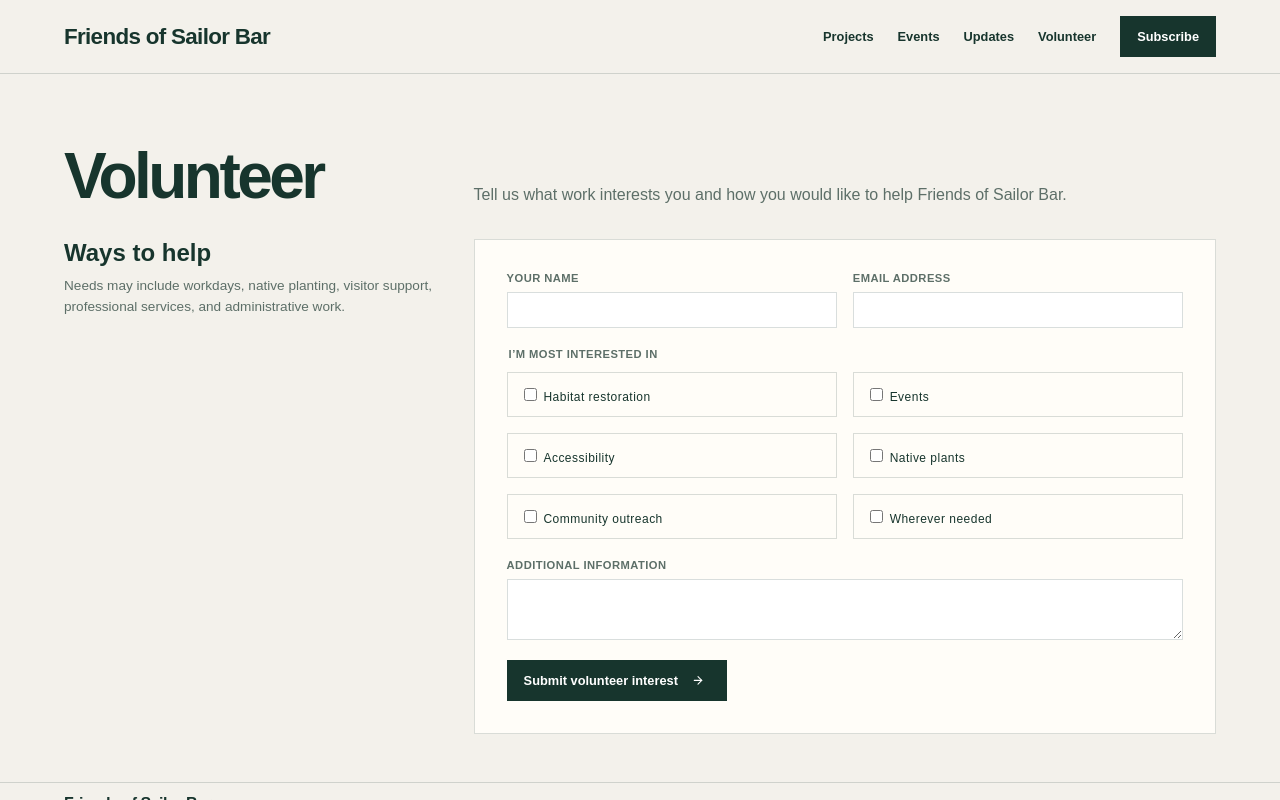
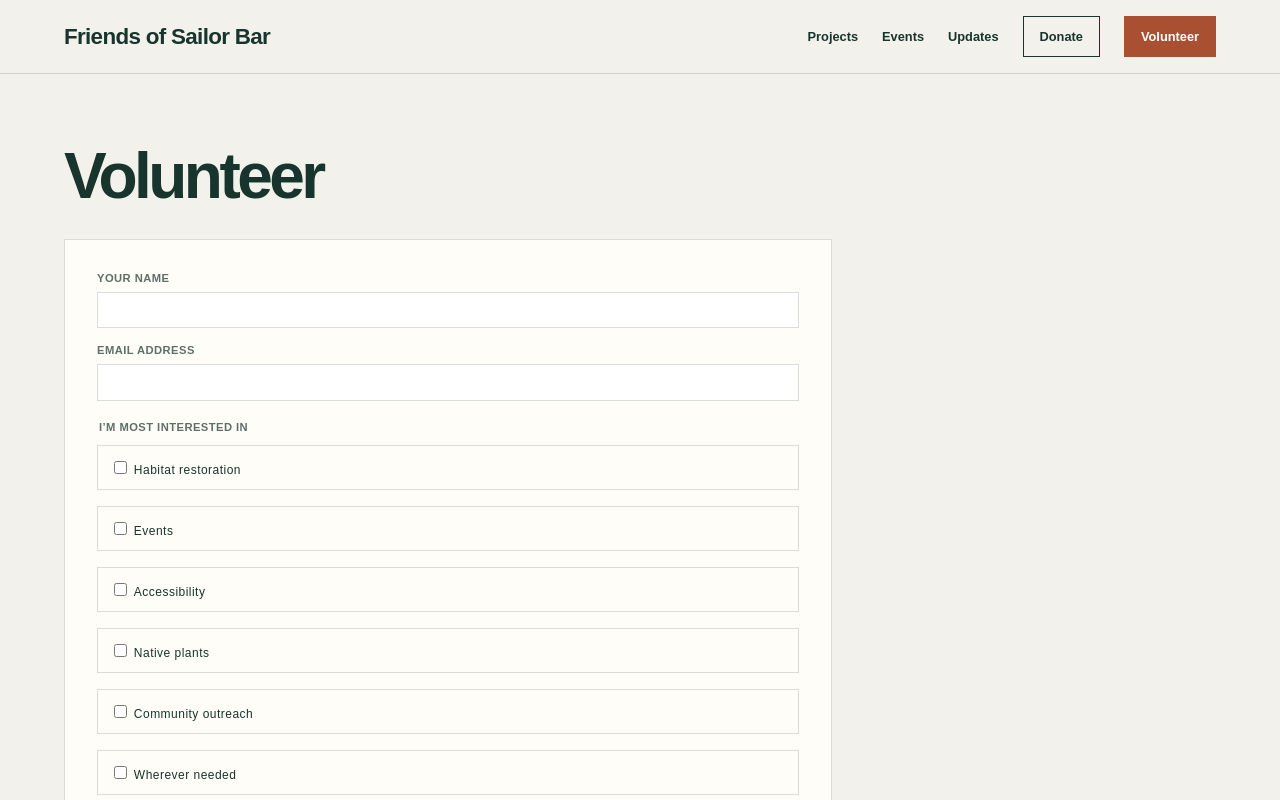
Before and after one commit to ccorcos/friends-of-sailor-bar, a Next.js app: page /volunteer in a window 1280 px wide. Shown: the top 800 px of the page. Built offline with nearby package versions, Linux system fonts and the light colour scheme.

Commit message:
Simplify navigation and page layouts
Co-authored-by: Shelley <shelley@exe.dev>

```diff
--- a/app/events/page.tsx
+++ b/app/events/page.tsx
@@ -14,7 +14,7 @@ export default function EventsPage() {
 
   return (
     <>
-      <PageIntro title="Events">Upcoming programs, walks, and volunteer workdays at Sailor Bar.</PageIntro>
+      <PageIntro title="Events" />
       <section className="page-content container" aria-label="Upcoming events">
         <div className="content-list">
           {events.map((event) => (
--- a/app/globals.css
+++ b/app/globals.css
@@ -38,7 +38,7 @@ button, a { -webkit-tap-highlight-color: transparent; }
 }
 .brand, .footer-brand { font-weight: 700; letter-spacing: -0.03em; }
 .brand { font-size: clamp(1.1rem, 2vw, 1.4rem); }
-.site-header nav, .site-footer nav, .home-actions {
+.site-header nav, .site-footer nav {
   display: flex;
   align-items: center;
   gap: clamp(0.75rem, 2vw, 1.5rem);
@@ -64,6 +64,7 @@ button, a { -webkit-tap-highlight-color: transparent; }
   font-weight: 700;
 }
 .button-primary { background: var(--ink); color: white; }
+.header-volunteer { border-color: var(--rust); background: var(--rust); color: white; }
 .button:disabled { cursor: wait; opacity: 0.65; }
 .button svg, .detail-link svg, .more-link svg, .back-link svg, dt svg { block-size: 1em; }
 
@@ -81,27 +82,19 @@ button, a { -webkit-tap-highlight-color: transparent; }
 /* Home */
 .home {
   block-size: 100%;
-  display: grid;
-  grid-template-rows: auto minmax(0, 1fr);
-  gap: var(--space);
   padding-block: var(--space);
   overflow: hidden;
 }
-.home-intro {
-  display: flex;
-  align-items: end;
-  justify-content: space-between;
-  gap: var(--space);
-}
 h1, h2, p { margin-block-start: 0; }
-.home-intro h1, .page-intro h1, .detail-intro h1 {
+.page-intro h1, .detail-intro h1 {
   margin-block-end: 0.35rem;
   font-size: clamp(2rem, 5vw, 4rem);
   line-height: 0.95;
   letter-spacing: -0.055em;
 }
-.home-intro p, .page-intro p { margin: 0; color: var(--muted); line-height: 1.5; }
+.page-intro p { margin: 0; color: var(--muted); line-height: 1.5; }
 .home-grid {
+  block-size: 100%;
   min-block-size: 0;
   display: grid;
   grid-template-columns: 1.1fr 1fr 1fr;
@@ -165,6 +158,7 @@ h1, h2, p { margin-block-start: 0; }
   padding-block: clamp(2rem, 6vw, 4.5rem) clamp(1.25rem, 3vw, 2rem);
 }
 .page-intro h1, .detail-intro h1 { margin: 0; }
+.page-intro-simple { grid-template-columns: 1fr; }
 .detail-intro { align-items: start; }
 .detail-intro .back-link { grid-column: 1 / -1; }
 .detail-intro .meta { align-self: end; margin: 0; }
@@ -219,10 +213,10 @@ dd { margin: 0.3rem 0 0; color: var(--muted); font-size: 0.78rem; line-height: 1
 .story-body .lead { color: var(--ink); font-size: clamp(1.05rem, 2vw, 1.3rem); font-weight: 700; }
 
 /* Forms */
-.form-layout { display: grid; grid-template-columns: 1fr 2fr; gap: var(--space); align-items: start; }
-.form-layout h2 { margin-block-end: 0.5rem; }
-.form-layout > div > p { color: var(--muted); font-size: 0.85rem; line-height: 1.55; }
+.updates-subscribe { padding-block: 0 0.75rem; }
 .subscribe-form, .volunteer-form { display: grid; gap: 1.25rem; padding: clamp(1rem, 3vw, 2rem); }
+.volunteer-form { max-inline-size: 48rem; }
+.volunteer-form .field-row, .volunteer-form .check-grid { grid-template-columns: 1fr; }
 .subscribe-form { grid-template-columns: 1fr 1fr auto; align-items: end; }
 .subscribe-form .form-error { grid-column: 1 / -1; }
 .field-row, .check-grid { display: grid; grid-template-columns: 1fr 1fr; gap: 1rem; }
@@ -260,10 +254,7 @@ fieldset { margin: 0; padding: 0; border: 0; }
   .site-header { display: grid; gap: 0.8rem; }
   .site-header nav { justify-content: flex-start; gap: 0.5rem 0.8rem; font-size: 0.68rem; flex-wrap: wrap; }
   .site-header .button { padding: 0.6rem; }
-  .home-intro { display: grid; }
-  .home-actions { justify-content: stretch; }
-  .home-actions .button { flex: 1; }
-  .home-grid, .page-intro, .detail-intro, .image-card, .event-card, .detail-card, .form-layout,
+  .home-grid, .page-intro, .detail-intro, .image-card, .event-card, .detail-card,
   .subscribe-form, .field-row, .check-grid { grid-template-columns: 1fr; }
   .home-grid .panel:last-child, .detail-intro .back-link, .subscribe-form .form-error { grid-column: auto; }
   .panel-list { overflow: visible; }
--- a/app/layout.tsx
+++ b/app/layout.tsx
@@ -19,7 +19,8 @@ export default function RootLayout({ children }: Readonly<{ children: React.Reac
           <Link className="brand" href="/">Friends of Sailor Bar</Link>
           <nav aria-label="Main navigation">
             {siteLinks.map((link) => <Link href={link.href} key={link.href}>{link.label}</Link>)}
-            <Link className="button button-primary" href="/subscribe">Subscribe</Link>
+            <a className="button" href="https://friendsofsailorbar.org/donate/">Donate</a>
+            <Link className="button header-volunteer" href="/volunteer">Volunteer</Link>
           </nav>
         </header>
         <main>{children}</main>
--- a/app/projects/page.tsx
+++ b/app/projects/page.tsx
@@ -10,7 +10,7 @@ export const metadata: Metadata = { title: "Projects" };
 export default function ProjectsPage() {
   return (
     <>
-      <PageIntro title="Projects">Projects currently being considered or planned at Sailor Bar.</PageIntro>
+      <PageIntro title="Projects" />
       <section className="page-content container" aria-label="Current projects">
         <div className="content-list">
           {projects.map((project) => (
--- a/app/volunteer/page.tsx
+++ b/app/volunteer/page.tsx
@@ -1,21 +1,15 @@
 import type { Metadata } from "next";
+import { VolunteerForm } from "@/components/forms";
 import { PageIntro } from "@/components/page-structure";
-import { VolunteerForm } from "@/components/forms";
 
 export const metadata: Metadata = { title: "Volunteer" };
 
 export default function VolunteerPage() {
   return (
     <>
-      <PageIntro title="Volunteer">Tell us what work interests you and how you would like to help Friends of Sailor Bar.</PageIntro>
+      <PageIntro title="Volunteer" />
       <section className="form-page container">
-        <div className="form-layout">
-          <div>
-            <h2>Ways to help</h2>
-            <p>Needs may include workdays, native planting, visitor support, professional services, and administrative work.</p>
-          </div>
-          <VolunteerForm />
-        </div>
+        <VolunteerForm />
       </section>
     </>
   );
--- a/components/page-structure.tsx
+++ b/components/page-structure.tsx
@@ -1,11 +1,11 @@
 import Link from "next/link";
 import { ArrowLeft } from "lucide-react";
 
-export function PageIntro({ title, children }: { title: string; children: React.ReactNode }) {
+export function PageIntro({ title, children }: { title: string; children?: React.ReactNode }) {
   return (
-    <header className="page-intro container">
+    <header className={`page-intro container${children ? "" : " page-intro-simple"}`}>
       <h1>{title}</h1>
-      <p>{children}</p>
+      {children && <p>{children}</p>}
     </header>
   );
 }
--- a/lib/site.ts
+++ b/lib/site.ts
@@ -2,7 +2,6 @@ export const siteLinks = [
   { href: "/projects", label: "Projects" },
   { href: "/events", label: "Events" },
   { href: "/stories", label: "Updates" },
-  { href: "/volunteer", label: "Volunteer" },
 ];
 
 export const resourceLinks = [
```
Also changed, not shown: app/page.tsx (+0 -11 lines), app/stories/page.tsx (+5 -1 lines), app/subscribe/page.tsx (deleted, +0 -22 lines), 1 other file (tests, documents, lock files or other folders).
